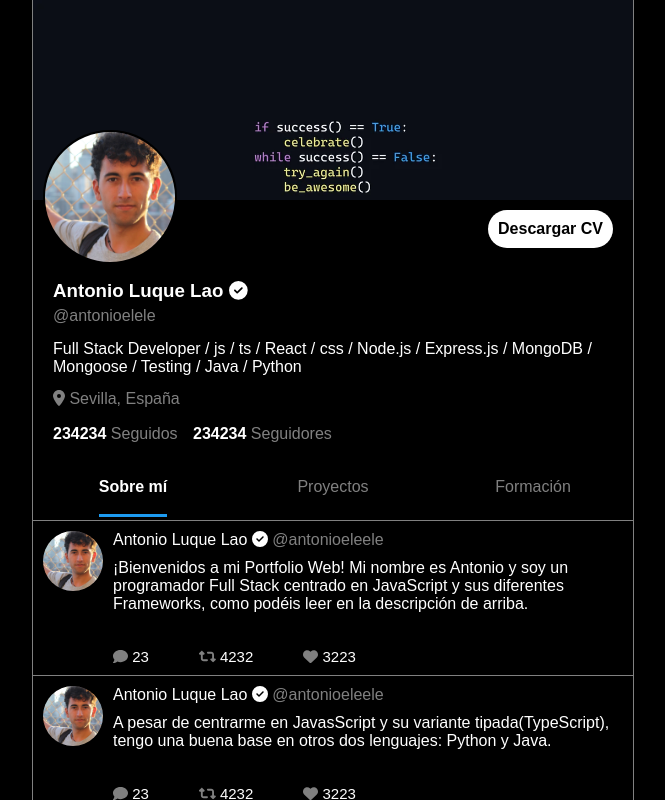
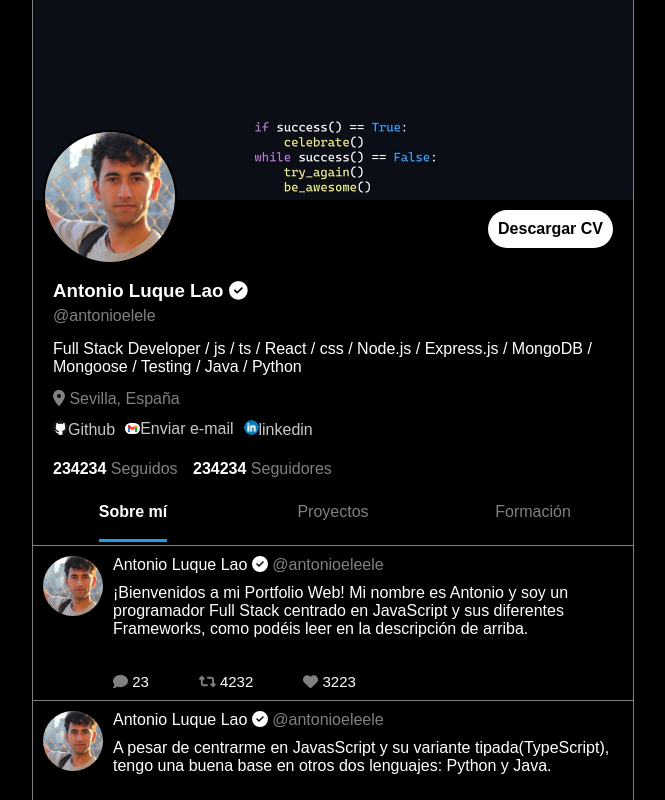
Before and after one commit to AntonioLuqueLao/portfolio, a React (Create React App) app: page / in a window 1280 px wide. Shown: the top 800 px of the page, without its empty margins (307-972 px from the left). Built offline with nearby package versions, Linux system fonts and the light colour scheme; the HTML template or start-up script is replaced by a standard one.

Commit message:
contacto en movil

```diff
--- a/src/App.css
+++ b/src/App.css
@@ -17,6 +17,10 @@
   background-color: black;
   border-left: 1px solid gray;
   border-right: 1px solid gray;
+}
+
+.nav-contact {
+  display: none;
 }
 
 .tweets-wrapper {
@@ -210,7 +214,7 @@ transition: background-color 0.2s linear;
 .tweet-picture-section {
   padding: 10px 0px;
   display: flex;
-  width: 27em;
+  width: 15em;
   justify-content: center;
   align-items: center;
 }
@@ -221,9 +225,6 @@ transition: background-color 0.2s linear;
   display: flex;
   justify-content: center;
   align-items: center;
-}
-.tweet-picture {
-
 }
 
 .tweet-likes-container {
@@ -341,6 +342,36 @@ font-size: 15px;
   .education-wrapper {
     display: none;
   }
+  .nav-contact {
+    display: flex;
+    justify-content: space-around;
+    align-items: flex-start;
+    position: absolute;
+    gap: 10px;
+    top: 220px;
+  }
+  .nav-contact a {
+    text-decoration: none;
+    color: rgb(201, 200, 200);
+    cursor: pointer;
+  }
+  .nav-contact img {
+    width: 15px;height: auto;
+    border-radius: 50px;
+  }
+  .user-data-container {
+    height: 265px;
+  }
+  .user-followers {
+    left: 160px;
+    top: 260px;
+    position: absolute;
+  }
+  .user-following {
+    left: 20px;
+    top: 260px;
+    position: absolute;
+  }
 @media (max-width: 600px) {
   .nav-bar {
     width: 100vw;
--- a/src/components/Nav.js
+++ b/src/components/Nav.js
@@ -1,7 +1,7 @@
 import React from 'react';
 import { Link, useLocation } from 'react-router-dom';
 import { FontAwesomeIcon } from '@fortawesome/react-fontawesome';
-import { faCircleCheck, faLocationDot } from '@fortawesome/free-solid-svg-icons';
+import { faCircleCheck, faLocationDot  } from '@fortawesome/free-solid-svg-icons';
 
 const Nav = () => {
   const location = useLocation();
@@ -26,6 +26,13 @@ const Nav = () => {
         </div>
 
         <span className='user-description'><p style={{ color: "white" }}>Full Stack Developer / js / ts / React / css / Node.js / Express.js / MongoDB / Mongoose / Testing / Java / Python</p></span>
+
+        <div className='nav-contact'>
+          <a href="https://github.com/AntonioLuqueLao" target="_blank" rel="noopener noreferrer"><span><img src='/github-logo.png' alt='/github-logo.png'/>Github</span></a>
+          <a href="https://www.linkedin.com/in/antonio-luque-lao-3b5b11221/" target="_blank" rel="noopener noreferrer"><span><img src='/gmail-new-icon5198.jpg' alt='/gmail-new-icon5198.jpg'/>Enviar e-mail</span></a>
+          <a href="mailto:antonioluquelao@gmail.com?Subject=Oferta%20de%empleo" target="_blank" rel="noopener noreferrer"><span><img src='/logo-linkdin.webp' alt='/logo-linkdin.webp'/>linkedin</span></a>
+        </div>
+
         <span className='user-location'><p><FontAwesomeIcon icon={faLocationDot} /> Sevilla, España</p></span>
         <span className='user-followers'><b style={{ color: "white" }}>234234</b> Seguidores</span>
         <span className='user-following'><b style={{ color: "white" }}>234234</b> Seguidos</span>
```
